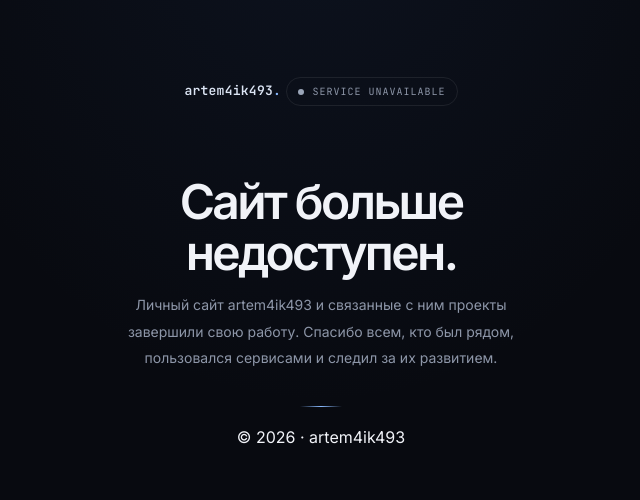
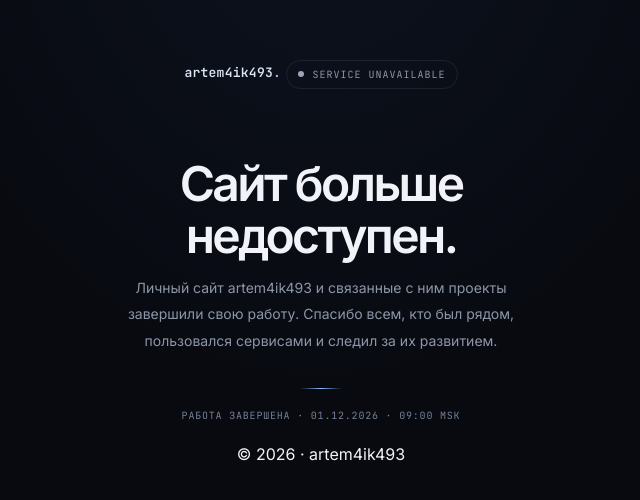
Before and after one commit to Artem4ik493/main-site, a plain HTML site: page unavailable.html in a window 1280 px wide. Shown: the part 138-638 px from the top of the page, without its empty margins (319-959 px from the left). Drawn offline with Linux system fonts and the light colour scheme.

Commit message:
Show site closure date on unavailable page

```diff
--- a/unavailable.html
+++ b/unavailable.html
@@ -32,6 +32,7 @@ p{max-width:450px;margin:0 auto;color:var(--muted);font-size:14px;line-height:1.
 <h1>Сайт больше недоступен.</h1>
 <p>Личный сайт artem4ik493 и связанные с ним проекты завершили свою работу. Спасибо всем, кто был рядом, пользовался сервисами и следил за их развитием.</p>
 <div class="rule"></div>
+<div class="closed">Работа завершена · 01.12.2026 · 09:00 MSK</div>
 <footer>© 2026 · artem4ik493</footer>
 </main>
 </body>
```
